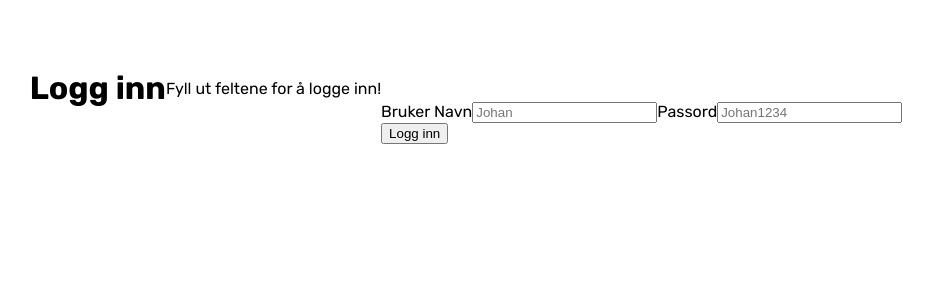
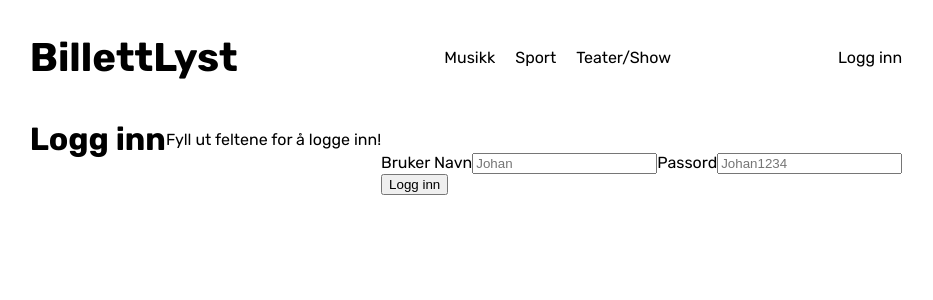
Before and after one commit to Madelenkr/Eksamen_UIN24, a React (Vite) app: page /dashboard in a window 1280 px wide. Shown: the top 300 px of the page, without its empty margins (174-1107 px from the left). Built offline with nearby package versions, Linux system fonts and the light colour scheme.

Commit message:
La til layout på alle sidene

```diff
--- a/src/components/CategoryPage.jsx
+++ b/src/components/CategoryPage.jsx
@@ -1,11 +1,14 @@
 import { useParams } from "react-router-dom";
+import Layout from "./Layout";
 
 export default function CategoryPage() {
   const { slug } = useParams();
 
   return (
     <>
+    <Layout>
       <h1>{slug}</h1>
+    </Layout>
     </>
   );
 }
--- a/src/components/Dashboard.jsx
+++ b/src/components/Dashboard.jsx
@@ -1,4 +1,6 @@
 import React, { useState } from 'react';
+import "../styles/dashboard.css"; // Importer CSS-modulen
+import Layout from './Layout';
 
 export default function Dashboard() {
   const [isLoggedIn, setIsLoggedIn] = useState(false);
@@ -10,6 +12,7 @@ export default function Dashboard() {
   };
 
   return (
+    <Layout>
     <main>
       {!isLoggedIn ? (
         <>
@@ -55,5 +58,6 @@ export default function Dashboard() {
         </section>
       )}
     </main>
+    </Layout>
   );
 }
--- a/src/components/EventPage.jsx
+++ b/src/components/EventPage.jsx
@@ -1,5 +1,7 @@
 import { useEffect, useState } from "react";
 import { useParams } from "react-router-dom"; //Henter parametere fra URLen
+import Layout from "./Layout";
+import "../styles/eventPage.css"; // Importer CSS-modulen
 
 export default function EventPage() {
 const { id } = useParams(); //Henter id fra URLen
@@ -16,8 +18,10 @@ const [ attraction, setAttraction ] = useState([]); //Statevariabel for å lagre
 
   return (
     <>
+    <Layout>
       <h1>{attraction?.name}</h1>
         <p>{attraction?.info}</p>
+    </Layout>
     </>
   );
 }
--- a/src/styles/categoryPage.css
+++ b/src/styles/categoryPage.css
@@ -0,0 +1,30 @@
+@import url('https://fonts.googleapis.com/css2?family=Rubik:wght@300;400;500;700&display=swap');
+
+#root {
+    margin: 0;
+    max-width: fit-content;
+}
+
+body {
+    margin: 0;
+    display: flex;
+    justify-content: center;
+}
+
+main {
+    display: flex;
+    flex-wrap: wrap;
+}
+
+section {
+    display: flex;
+    flex-direction: row;
+    justify-content: left;
+    padding-top: 70px;
+    flex-wrap: wrap;
+
+}
+
+article {
+    font-family: 'Rubik', sans-serif;
+}
--- a/src/styles/dashboard.css
+++ b/src/styles/dashboard.css
@@ -0,0 +1,30 @@
+@import url('https://fonts.googleapis.com/css2?family=Rubik:wght@300;400;500;700&display=swap');
+
+#root {
+    margin: 0;
+    max-width: fit-content;
+}
+
+body {
+    margin: 0;
+    display: flex;
+    justify-content: center;
+}
+
+main {
+    display: flex;
+    flex-wrap: wrap;
+}
+
+section {
+    display: flex;
+    flex-direction: row;
+    justify-content: left;
+    padding-top: 70px;
+    flex-wrap: wrap;
+
+}
+
+article {
+    font-family: 'Rubik', sans-serif;
+}
--- a/src/styles/eventPage.css
+++ b/src/styles/eventPage.css
@@ -0,0 +1,30 @@
+@import url('https://fonts.googleapis.com/css2?family=Rubik:wght@300;400;500;700&display=swap');
+
+#root {
+    margin: 0;
+    max-width: fit-content;
+}
+
+body {
+    margin: 0;
+    display: flex;
+    justify-content: center;
+}
+
+main {
+    display: flex;
+    flex-wrap: wrap;
+}
+
+section {
+    display: flex;
+    flex-direction: row;
+    justify-content: left;
+    padding-top: 70px;
+    flex-wrap: wrap;
+
+}
+
+article {
+    font-family: 'Rubik', sans-serif;
+}
```
